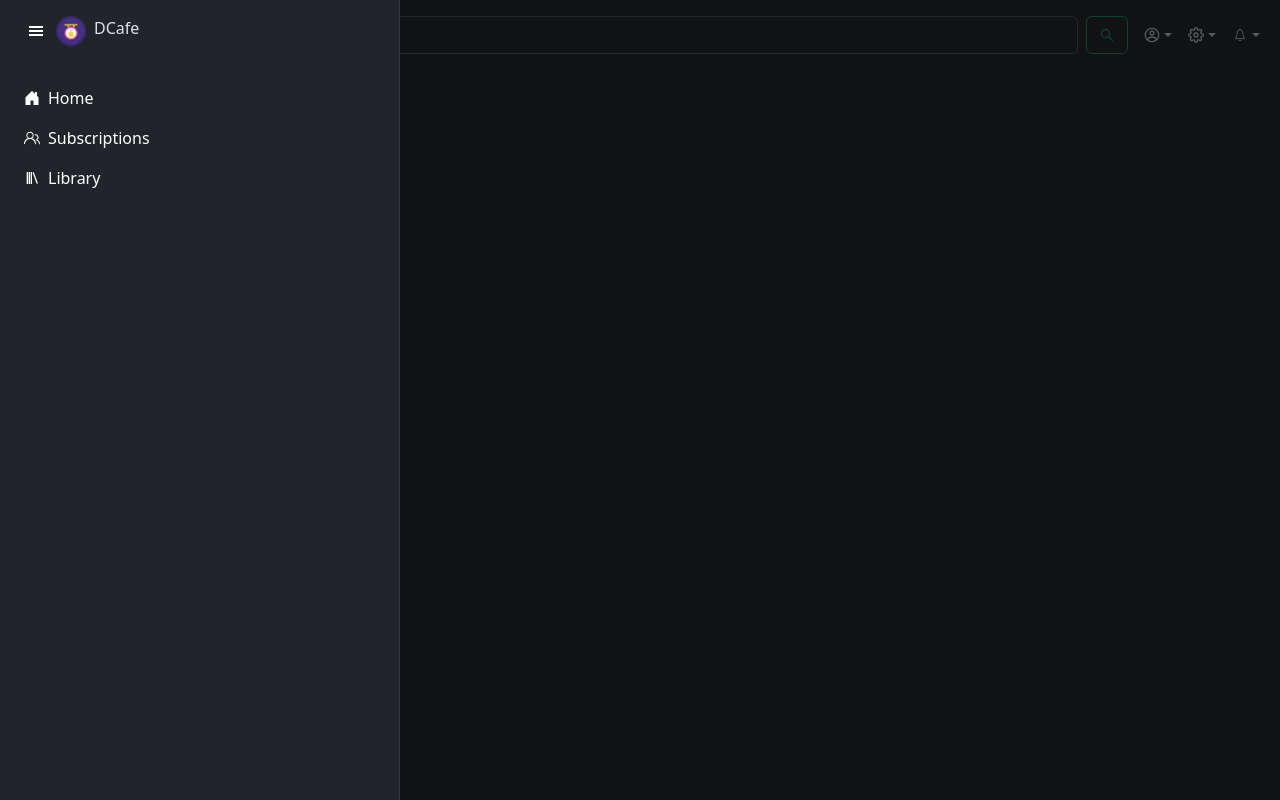
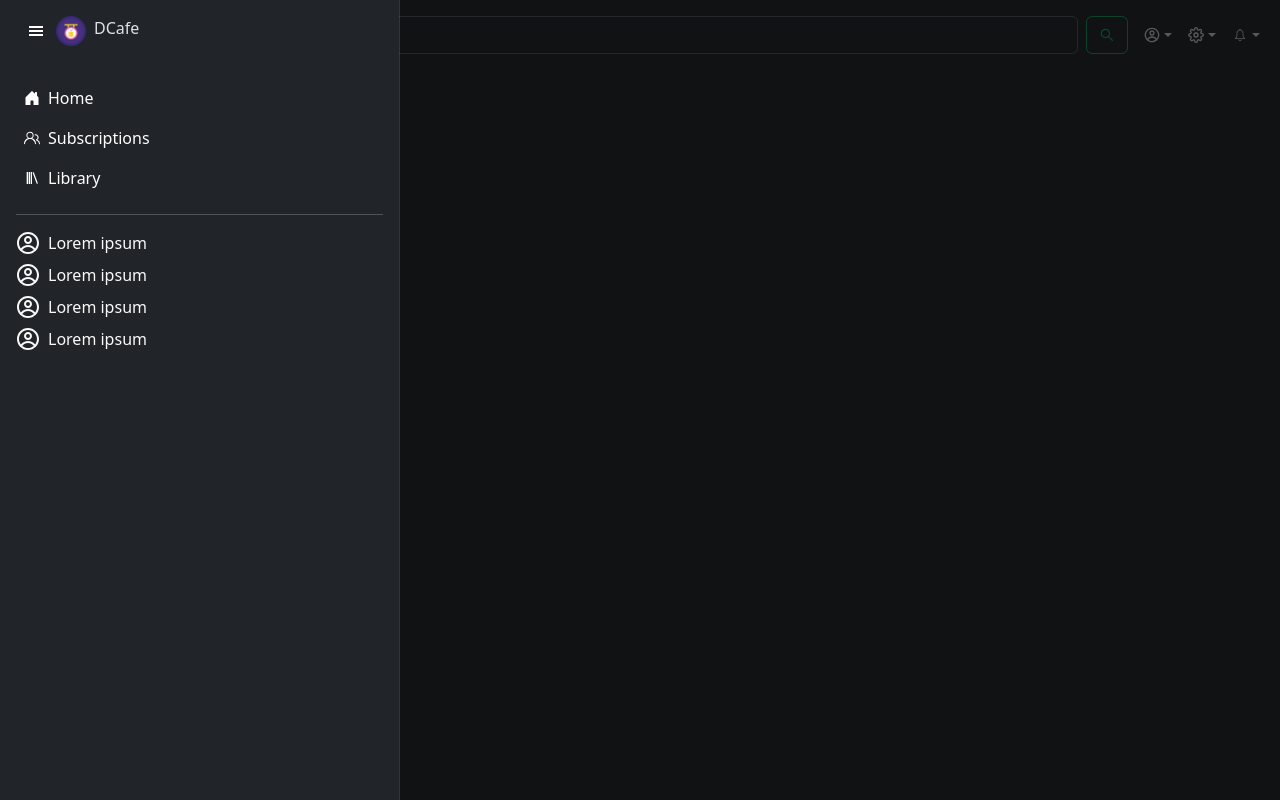
Before and after one commit to edmundnillas3rd/DCafe, a React (Vite) app in the folder web/: page / in a window 1280 px wide. Both pictures are taken after a click on the button 44 px from the left and 35 px from the top of the page. Built offline with nearby package versions, Linux system fonts and the light colour scheme.

Commit message:
Add subscibed content creators panel

```diff
--- a/web/src/components/Header.tsx
+++ b/web/src/components/Header.tsx
@@ -1,18 +1,13 @@
 import { AiOutlineSearch } from "react-icons/ai";
 import { FiSettings } from "react-icons/fi";
 import { IoIosNotificationsOutline } from "react-icons/io";
-import { BiLibrary } from "react-icons/bi"
+import { BiLibrary } from "react-icons/bi";
 import { CgProfile } from "react-icons/cg";
 import { GiHamburgerMenu } from "react-icons/gi";
 import { BsHouseDoorFill } from "react-icons/bs";
 import { GoPeople } from "react-icons/go";
-import { type ReactElement } from "react";
-
-type Props = {
-  name?: string;
-  icon?: ReactElement<any>;
-  size?: string;
-};
+import { Props } from "../types";
+import SubscribePanel from "./SubscribePanel";
 
 const Item = ({ name, icon }: Props) => {
   return (
@@ -49,6 +44,13 @@ const Drawer = ({ size }: Props) => (
       <Item name={"Home"} icon={<BsHouseDoorFill size={size} />} />
       <Item name={"Subscriptions"} icon={<GoPeople size={size} />} />
       <Item name={"Library"} icon={<BiLibrary size={size} />} />
+      <hr />
+      <div className="d-flex flex-column gap-2">
+        <SubscribePanel name={"Lorem ipsum"} />
+        <SubscribePanel name={"Lorem ipsum"} />
+        <SubscribePanel name={"Lorem ipsum"} />
+        <SubscribePanel name={"Lorem ipsum"} />
+      </div>
     </div>
   </div>
 );
--- /dev/null
+++ b/web/src/components/SubscribePanel.tsx
@@ -0,0 +1,24 @@
+import { CgProfile } from "react-icons/cg";
+import { Props } from "../types";
+
+export default function SubscribePanel({
+  name,
+  contentCreatorUrl,
+  profileUrl,
+}: Props) {
+  return (
+    <a
+      href={contentCreatorUrl ? contentCreatorUrl : "#"}
+      className="link-light link-underline link-underline-opacity-0"
+    >
+      <div className="d-flex gap-2 align-items-center">
+        {profileUrl ? (
+          <img src={profileUrl} alt="profile"></img>
+        ) : (
+          <CgProfile size={24} />
+        )}
+        {name}
+      </div>
+    </a>
+  );
+}
```
Also changed, not shown: web/src/types.d.ts (added, +9 -0 lines).
